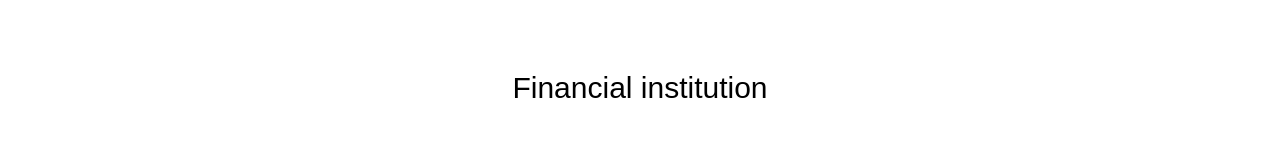
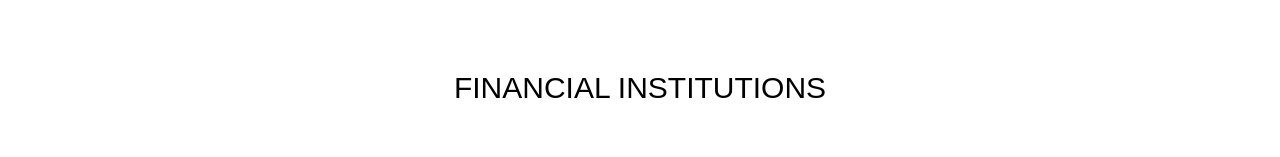
Before and after one commit to davidngongo/eland-advocate, a React (Vite) app: page /finacialinst in a window 1280 px wide. Shown: the part 490-647 px from the top of the page. Built offline with nearby package versions, Linux system fonts and the light colour scheme.

Commit message:
fix routing issues for deployed netlify site

```diff
--- a/package.json
+++ b/package.json
@@ -1,5 +1,6 @@
 {
   "name": "eland",
+  "homepage": "http://elandadvocates.com",
   "private": true,
   "version": "0.0.0",
   "type": "module",
--- a/src/Pages/Learnmorepage/Financialinsti.jsx
+++ b/src/Pages/Learnmorepage/Financialinsti.jsx
@@ -6,7 +6,7 @@ const Financialinsti = () => {
       <div className="max-w-7xl mx-auto px-4 sm:px-6 lg:px-8">
         <div className="text-center mb-8">
           <h1 className="text-2xl text-black  text-maroon sm:text-2xl md:text-3xl">
-            Financial institution
+            FINANCIAL INSTITUTIONS
           </h1>
         </div>
         <div className="flex flex-col md:flex-row items-center md:items-start justify-between">
```
Also changed, not shown: 1 other file (tests, documents, lock files or other folders).
